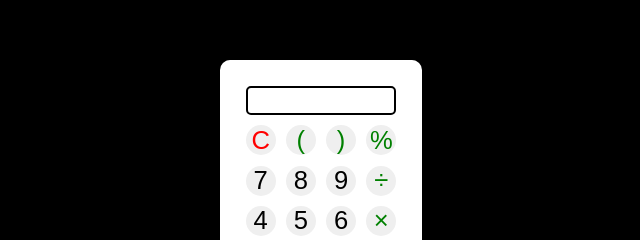
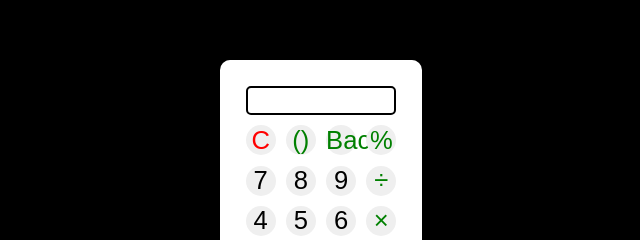
Before and after one commit to Haseem18/Calculator, a plain HTML site: page index.html in a window 1280 px wide. Shown: the part 194-434 px from the top of the page, 319-959 px from the left. Drawn offline with Linux system fonts and the light colour scheme.

Commit message:
Update index.html

```diff
--- a/index.html
+++ b/index.html
@@ -15,8 +15,8 @@
     <p class="js-calculation"></p>
     <div class="first">
       <button class="red c_btn">C</button>
-      <button class="green o_btn">(</button>
-      <button class="green cl_btn">)</button>
+      <button class="green o_btn">()</button>
+      <button class="green cl_btn">Back</button>
       <button class="green mod_btn">%</button>
     </div>
     <div class="second">
```
